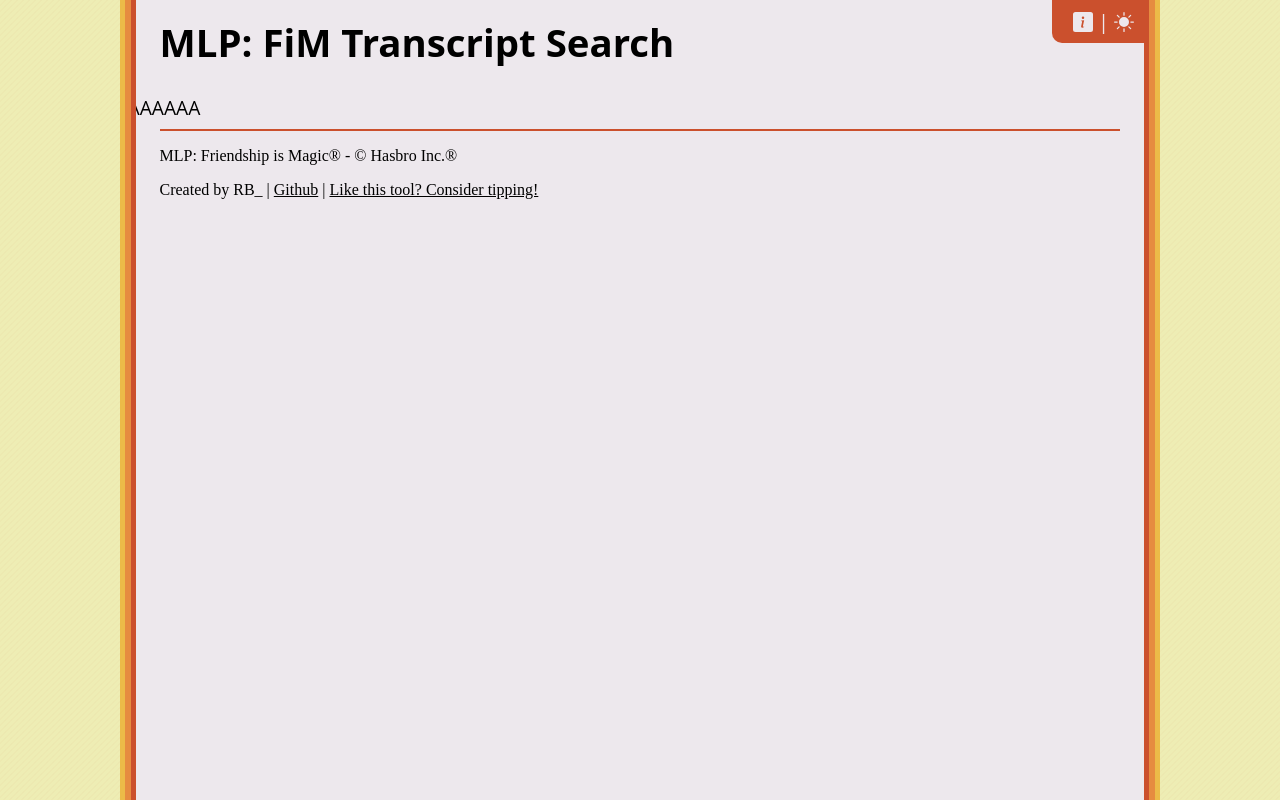
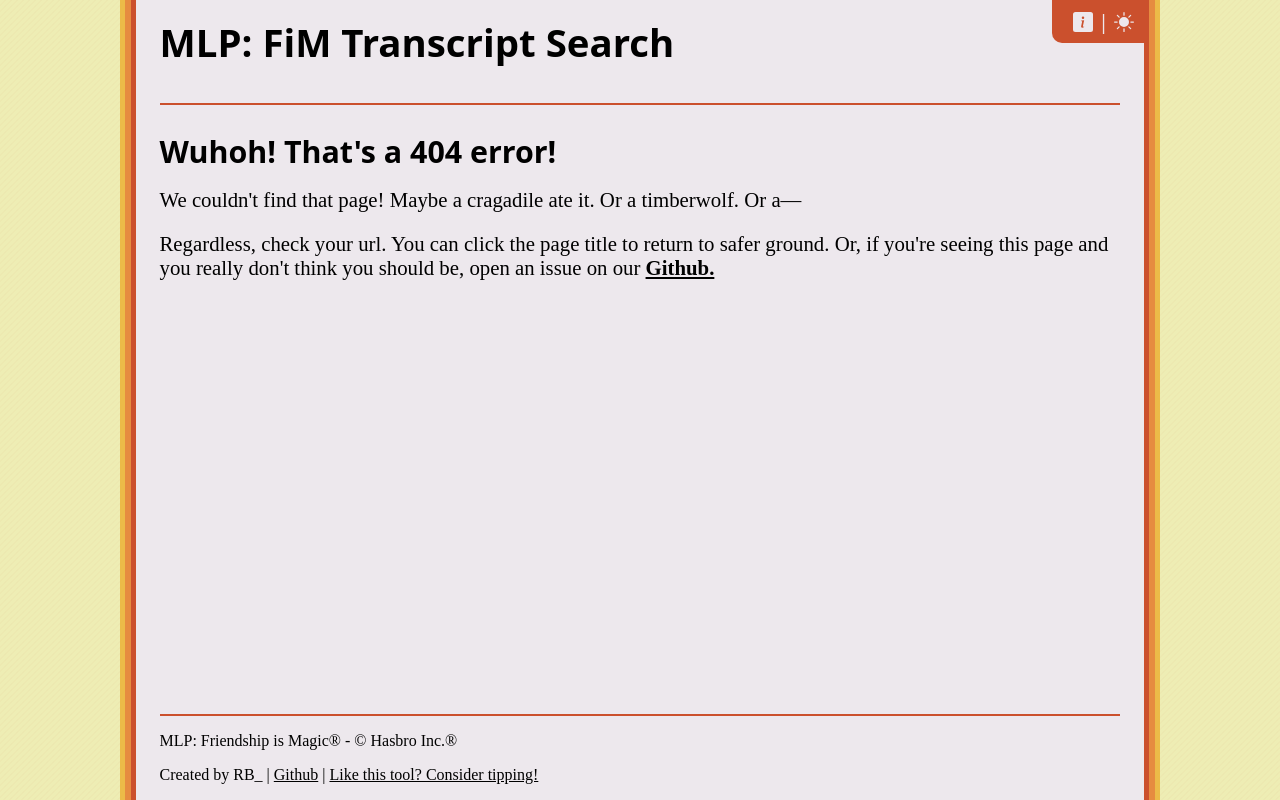
Before and after one commit to ReluctusB/MLP-Fim-Episode-Transcript-Search, a React (Create React App) app: page / in a window 1280 px wide. Built offline with nearby package versions, Linux system fonts and the light colour scheme; a web font is replaced by a local one.

Commit message:
Added 404 page.

```diff
--- a/src/components/HelpInfo.js
+++ b/src/components/HelpInfo.js
@@ -7,7 +7,7 @@ class HelpInfo extends Component {
 
 	render() {
   		return(
-  			<div className="help-info">
+  			<div className="help-info page">
   				<hr/>
   				<h2>Search Parameters</h2>
   				<p>You can refine your search by using special search parameters. Search parameters are denoted by curly brackets: &#123; &#125;. These can be combined with regular searches and each other.</p>
--- a/src/components/Router.js
+++ b/src/components/Router.js
@@ -31,7 +31,16 @@ class Router extends Component {
   			case "/MLP-Fim-Episode-Transcript-Search/help":
   				return (<HelpInfo/>);
   			default:
-  				return (<div>AAAAAA</div>);
+  				return (
+  					<div className="error-page page">
+  						<hr/>
+  						<h2>Wuhoh! That's a 404 error!</h2>
+  						<p>We couldn't find that page! Maybe a cragadile ate it. Or a timberwolf. Or a—</p>
+  						<p>Regardless, check your url. You can click the page title to return to safer ground. Or, if you're seeing this page and you really don't think you should be, open an issue on our <a href="https://github.com/ReluctusB/MLP-Fim-Episode-Transcript-Search/issues">Github.</a></p>
+  					</div>
+
+
+  				);
   		}
 	}
 }
--- a/src/scss/index.scss
+++ b/src/scss/index.scss
@@ -301,16 +301,23 @@ svg {
 	}
 }
 
-.help-info {
+.page {
 	padding: 2rem;
 	padding-top: 0;
+	flex: 1 0 auto;
 
-	h3, h2 {
+	h2 {
+		margin-bottom: 1rem;
+		font-size: 1.9rem;
+	}
+
+	h3 {
 		margin-bottom: .5rem;
 	}
 
 	p, ul {
 		margin-top: .2rem;
+		font-size: 1.3rem;
 	}
 
 	li {
@@ -340,3 +347,11 @@ svg {
 		}
 	}
 }
+
+@media screen and (max-width: 600px) {
+	.App {
+		overflow: visible;
+
+		width: 90%;
+	}
+}
```
